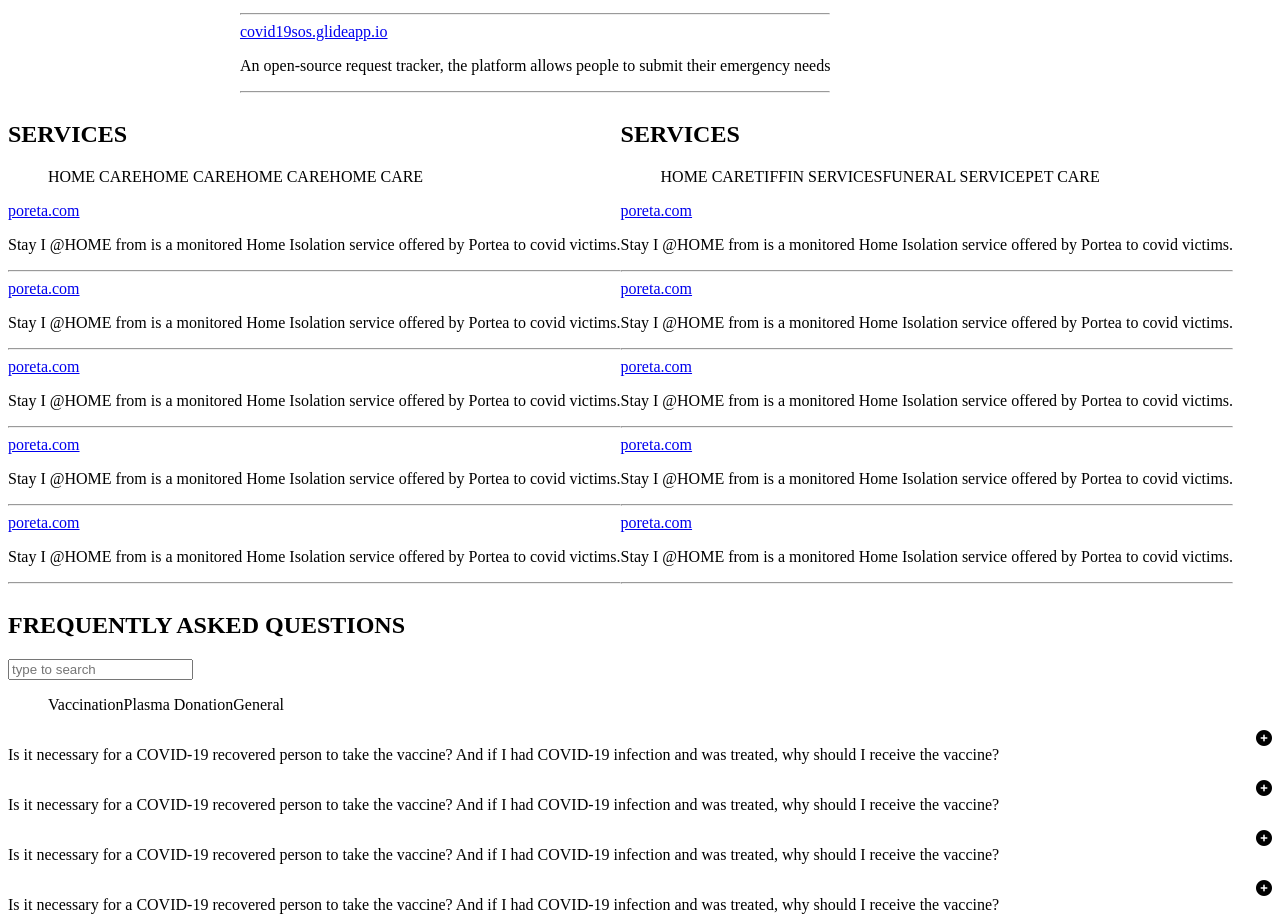
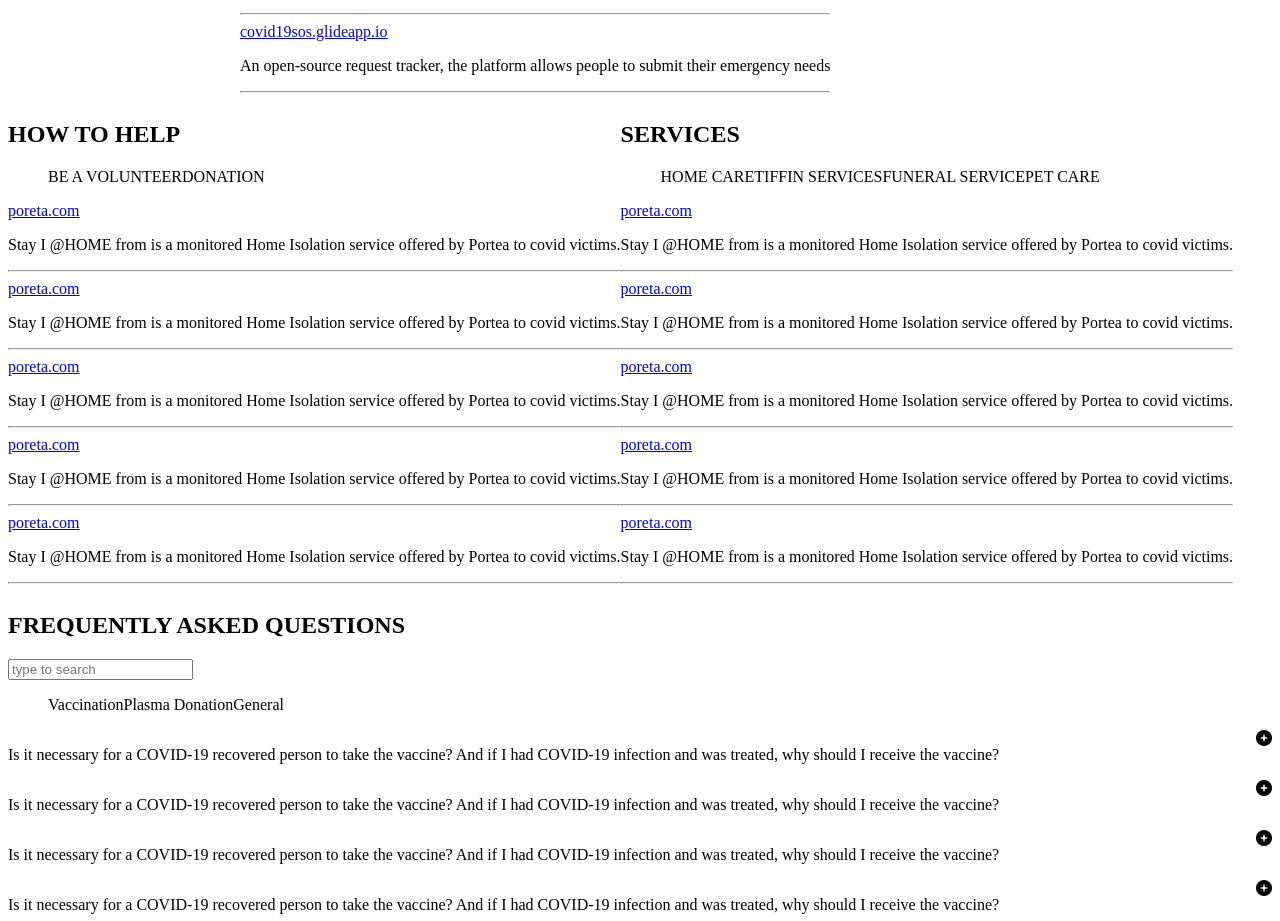
Before and after one commit to chittalasvdinesh/Covid-resources, a plain HTML site: page index.html in a window 1280 px wide. Shown: the part 1061-1982 px from the top of the page. Drawn offline with Linux system fonts and the light colour scheme.

Commit message:
Update index.html

```diff
--- a/index.html
+++ b/index.html
@@ -138,14 +138,12 @@
     <div style="display: flex;">
     <section>
 
-            <h2>SERVICES</h2>
+            <h2>HOW TO HELP</h2>
 
 
         <ul style="display: flex; list-style-type: none;">
-            <li>HOME CARE</li>
-            <li>HOME CARE</li>
-            <li>HOME CARE</li>
-            <li>HOME CARE</li>
+            <li>BE A VOLUNTEER</li>
+            <li>DONATION</li>
         </ul>
         <a href="#0">poreta.com</a>
         <p>Stay I @HOME from is a monitored Home Isolation service offered by Portea to covid victims.
```
